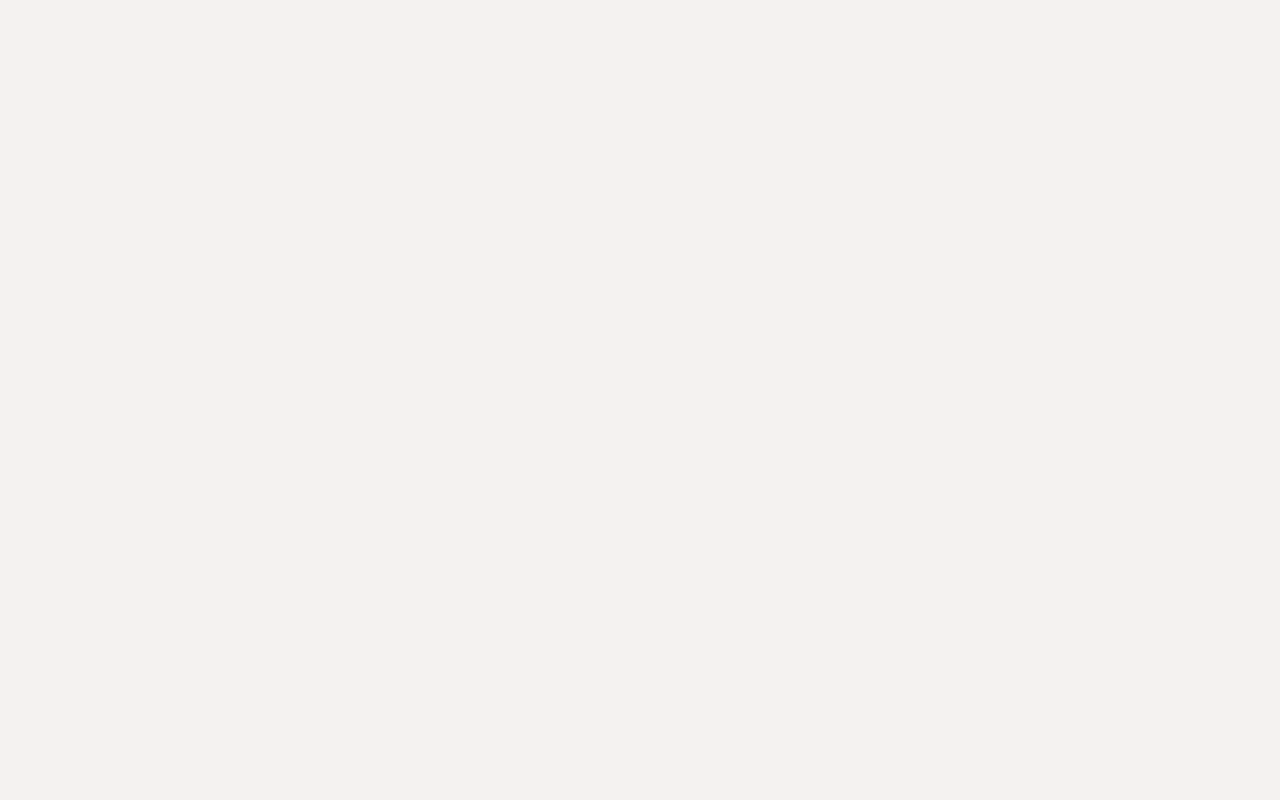
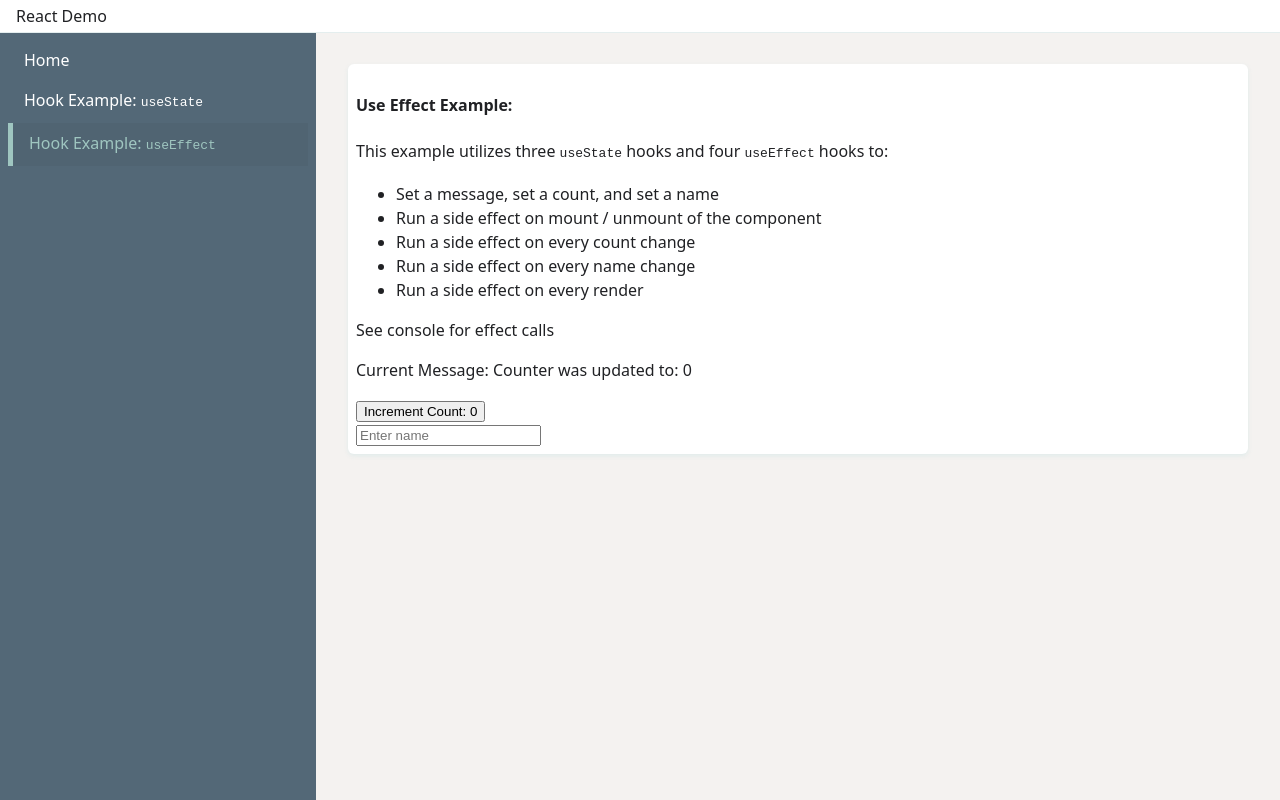
Before and after one commit to morganjudd802/react-demo, a React app: page /use-effect-demo in a window 1280 px wide. Before the commit this address had no page. Built offline with nearby package versions, Linux system fonts and the light colour scheme; the HTML template or start-up script is replaced by a standard one.

Commit message:
Introduce useEffect demo

```diff
--- a/src/App.tsx
+++ b/src/App.tsx
@@ -2,6 +2,7 @@ import './App.scss'
 import {BrowserRouter, Route, Routes} from "react-router-dom";
 import {Layout} from "./components/layout/Layout.tsx";
 import {Home} from "./components/home/Home.tsx";
+import {UseEffectDemo} from "./components/use-effect-demo/UseEffectDemo.tsx";
 import {UseStateDemo} from "./components/use-state-demo/UseStateDemo.tsx";
 
 const App = () => {
@@ -12,6 +13,7 @@ const App = () => {
                     <Route index element={<Home />} />
 
                     <Route path="use-state-demo" element={<UseStateDemo />} />
+                    <Route path="use-effect-demo" element={<UseEffectDemo />} />
 
                     {/* 404 route */}
                     {/* <Route path="*" element={<NotFound />} />*/}
--- a/src/components/layout/Layout.tsx
+++ b/src/components/layout/Layout.tsx
@@ -12,6 +12,7 @@ export const Layout = () => {
                     <nav>
                         <NavLink to="/">Home</NavLink>
                         <NavLink to="use-state-demo">Hook Example: <code>useState</code></NavLink>
+                        <NavLink to="use-effect-demo">Hook Example: <code>useEffect</code></NavLink>
                     </nav>
                 </div>
                 <div className={'content-container'}>
--- /dev/null
+++ b/src/components/use-effect-demo/UseEffectDemo.tsx
@@ -0,0 +1,68 @@
+import { useEffect, useState } from "react";
+
+export const UseEffectDemo = () => {
+    const [message, setMessage] = useState<string>('Initial message');
+    const [count, setCount] = useState(0);
+    const [name, setName] = useState('');
+
+    // Effect 1: Runs once on mount (empty dependency array)
+    useEffect(() => {
+        console.log('Effect 1: Component mounted');
+        setMessage('Component has mounted!');
+
+        return () => {
+            console.log('Effect 1: Component will unmount');
+        };
+    }, []);
+
+    // Effect 2: Runs on every count change
+    useEffect(() => {
+        console.log(`Effect 2: Count changed to ${count}`);
+        setMessage(`Counter was updated to: ${count}`);
+    }, [count]);
+
+    // Effect 3: Runs on every render (no dependency array)
+    useEffect(() => {
+        console.log('Effect 3: This runs on every render');
+    });
+
+    // Effect 4: Runs when name changes
+    useEffect(() => {
+        if (name) {
+            console.log(`Effect 4: Name changed to ${name}`);
+            setMessage(`Hello, ${name}!`);
+        }
+    }, [name]);
+
+    return (
+        <>
+            <h4>Use Effect Example:</h4>
+            <span>This example utilizes three <code>useState</code> hooks and four <code>useEffect</code> hooks to:</span>
+            <ul>
+                <li>Set a message, set a count, and set a name</li>
+                <li>Run a side effect on mount / unmount of the component</li>
+                <li>Run a side effect on every count change</li>
+                <li>Run a side effect on every name change</li>
+                <li>Run a side effect on every render</li>
+            </ul>
+            <span>See console for effect calls</span>
+
+            <p>Current Message: {message}</p>
+
+            <div>
+                <button onClick={() => setCount(c => c + 1)}>
+                    Increment Count: {count}
+                </button>
+            </div>
+
+            <div>
+                <input
+                    type="text"
+                    placeholder="Enter name"
+                    value={name}
+                    onChange={(event) => setName(event.target.value)}
+                />
+            </div>
+        </>
+    );
+};
```
Also changed, not shown: 1 other file (tests, documents, lock files or other folders).
